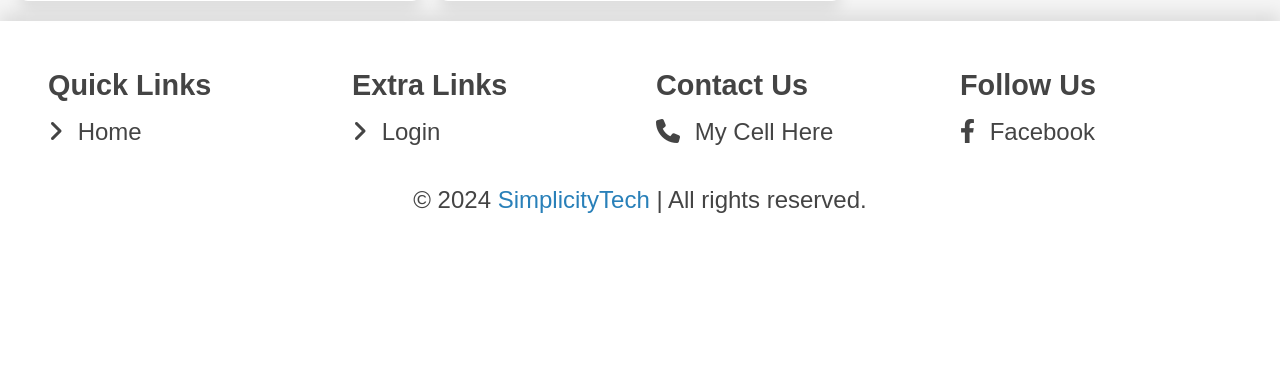
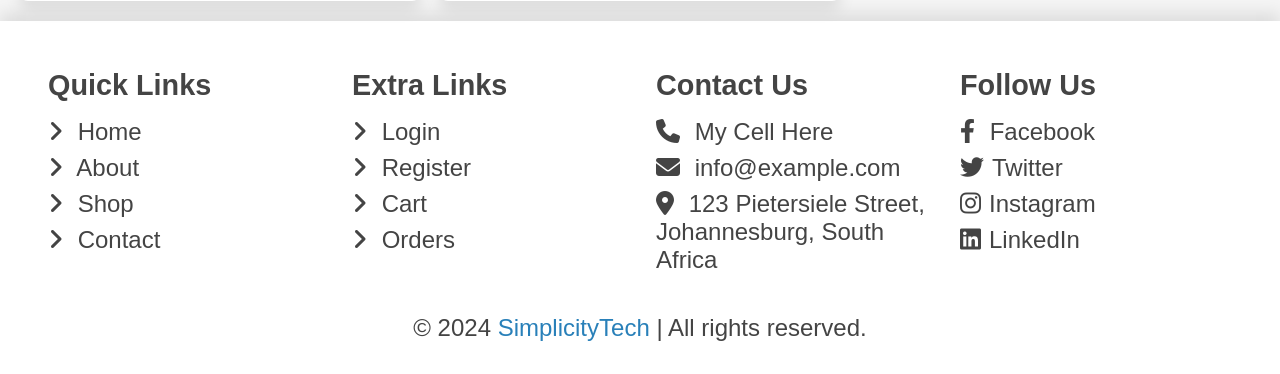
Before and after one commit to KoltzowLJ/iteca3-12-v9t2ldzz1-louwrens-koltzow-project-final, a PHP site: page / in a window 1280 px wide. Shown: the part 704-1078 px from the top of the page. Before the commit the page ends 917 px from the top, so only its background shows below. Run offline with PHP 8.4, Linux system fonts and the light colour scheme; data comes from the database, SQL or seed files in the repository; some libraries are stand-ins or nearby versions.

Commit message:
Add changes

```diff
--- a/components/footer.php
+++ b/components/footer.php
@@ -4,22 +4,27 @@
 
       <div class="box">
          <h3> Quick Links </h3>
-         <a href="../index.php"> <i class="fas fa-angle-right"></i> Home </a>
-         <!-- Add More Links Here -->
+         <a href="../index.php"><i class="fas fa-angle-right"></i> Home</a>
+         <a href="../about.php"><i class="fas fa-angle-right"></i> About</a>
+         <a href="../shop.php"><i class="fas fa-angle-right"></i> Shop</a>
+         <a href="../contact.php"><i class="fas fa-angle-right"></i> Contact</a>
 
       </div>
 
       <div class="box">
          <h3> Extra Links </h3>
-         <a href="../user_login.php"> <i class="fas fa-angle-right"></i> Login </a>
-         <!-- Add More Links Here -->
+         <a href="../user_login.php"><i class="fas fa-angle-right"></i> Login</a>
+         <a href="../user_register.php"><i class="fas fa-angle-right"></i> Register</a>
+         <a href="../cart.php"><i class="fas fa-angle-right"></i> Cart</a>
+         <a href="../orders.php"><i class="fas fa-angle-right"></i> Orders</a>
 
       </div>
 
       <div class="box">
          <h3> Contact Us </h3>
          <a href="tel:1234567890"><i class="fas fa-phone"></i> My Cell Here </a>
-         <!-- Add More Links Here -->
+         <a href="mailto:info@example.com"><i class="fas fa-envelope"></i> info@example.com</a>
+         <a href="https://goo.gl/maps/XxXxXxXxXxXxXxX"><i class="fas fa-map-marker-alt"></i> 123 Pietersiele Street, Johannesburg, South Africa</a>
 
 
       </div>
@@ -27,7 +32,9 @@
       <div class="box">
          <h3> Follow Us </h3>
          <a href="#"><i class="fab fa-facebook-f"></i> Facebook </a>
-         <!-- Add More Links Here -->
+         <a href="#"><i class="fab fa-twitter"></i>Twitter</a>
+         <a href="#"><i class="fab fa-instagram"></i>Instagram</a>
+         <a href="#"><i class="fab fa-linkedin"></i>LinkedIn</a>
 
       </div>
 
--- a/components/user_logout.php
+++ b/components/user_logout.php
@@ -6,6 +6,6 @@ session_start();
 session_unset();
 session_destroy();
 
-header('location:../index.php');
+header('location:/index.php');
 
 ?>
```
Also changed, not shown: 404.php (added, +56 -0 lines), .htaccess.
